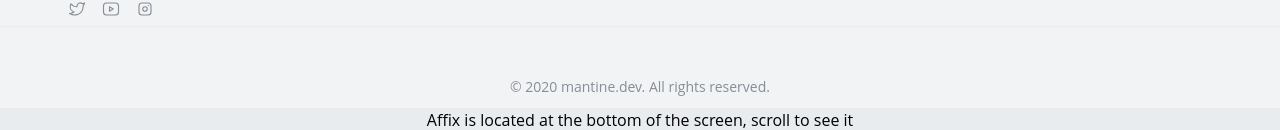
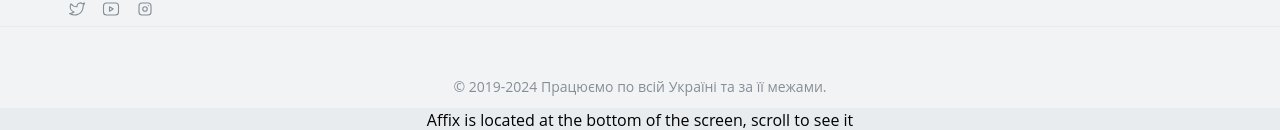
Before and after one commit to Romaleso261981/site-productions, a React (Vite) app: page / in a window 1280 px wide. Shown: the part 1104-1234 px from the top of the page. Built offline with nearby package versions, Linux system fonts and the light colour scheme.

Commit message:
fix: some bag fix

```diff
--- a/src/shared/components/Footer/Footer.tsx
+++ b/src/shared/components/Footer/Footer.tsx
@@ -105,7 +105,7 @@ export function FooterLinks() {
       </Flex>
       <Flex className={classes.afterFooter}>
         <Text c="dimmed" size="sm">
-          © 2020 mantine.dev. All rights reserved.
+          © 2019-2024 Працюємо по всій Україні та за її межами.
         </Text>
       </Flex>
     </footer>
```
